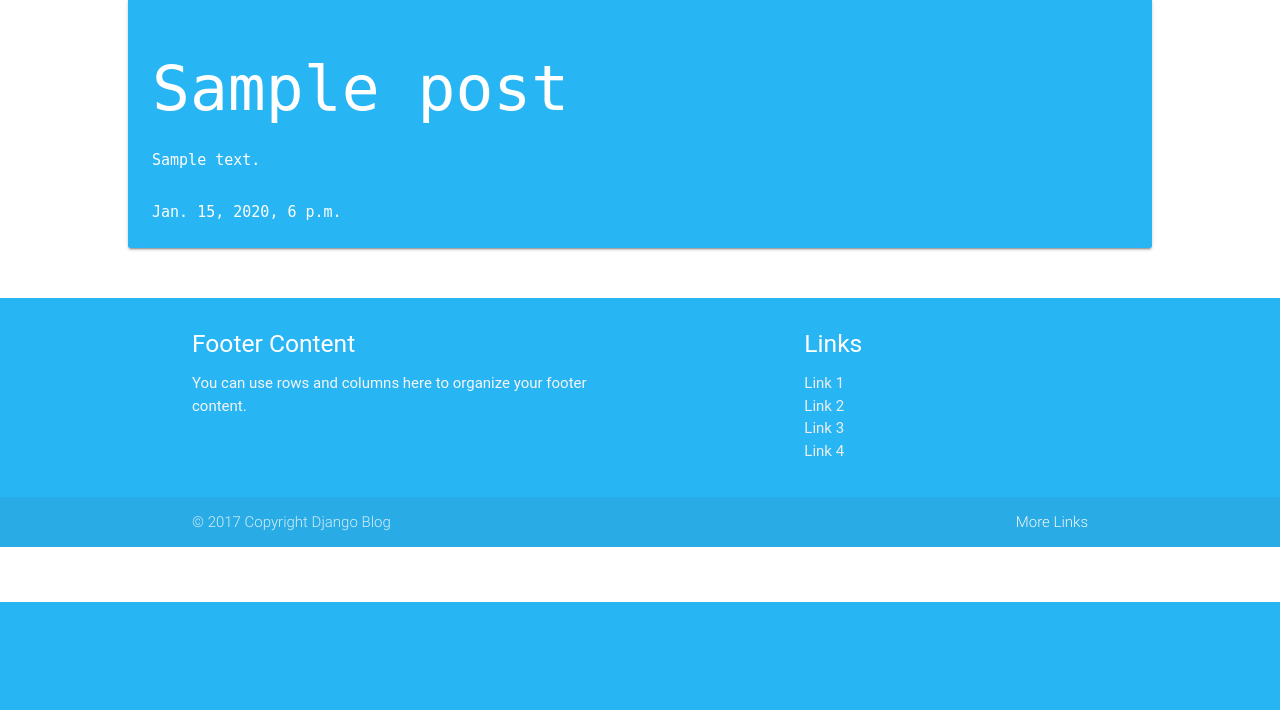
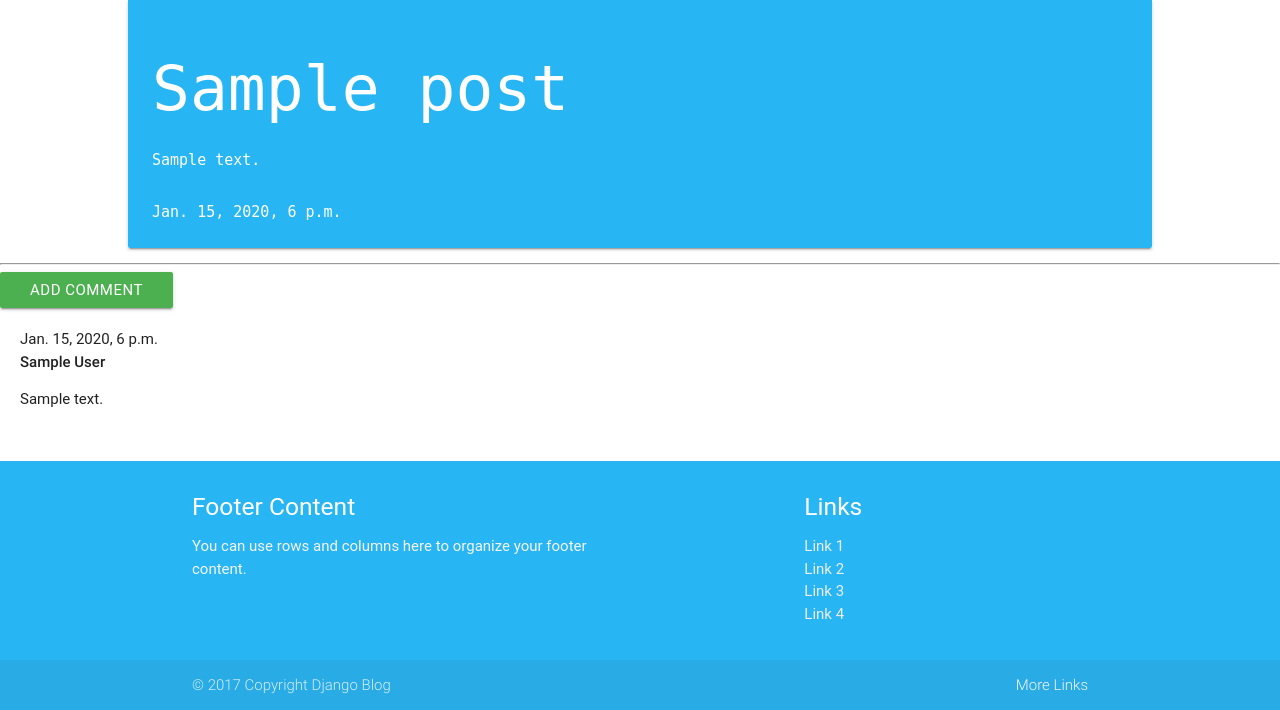
Before and after one commit to stefankaransingh/my-first-django-blog, a Django app: page /post/1/ in a window 1280 px wide. Shown: the part 198-908 px from the top of the page. Before the commit the page ends 800 px from the top, so only its background shows below. Run offline with Django 3.2, Linux system fonts and the light colour scheme; tables that the repository leaves empty hold one stand-in row (values such as "Sample post"); some libraries are stand-ins or nearby versions; some web fonts are replaced.

Commit message:
Added Comment Feature for the blog

```diff
--- a/mysite/blog/admin.py
+++ b/mysite/blog/admin.py
@@ -1,5 +1,6 @@
 from django.contrib import admin
-from .models import Post
+from .models import Post, Comment
 
 # Register your models here.
 admin.site.register(Post)
+admin.site.register(Comment)
--- a/mysite/blog/models.py
+++ b/mysite/blog/models.py
@@ -15,3 +15,19 @@ class Post(models.Model):
 
     def __str__(self):
         return self.title
+
+
+class Comment(models.Model):
+    post = models.ForeignKey('blog.Post',related_name='comments')
+    author = models.CharField(max_length=200)
+    text = models.TextField()
+    created_date = models.DateTimeField(default=timezone.now)
+    approved_comment = models.BooleanField(default=False)
+
+
+    def approve(self):
+        self.approved_comment = True
+        self.save()
+
+    def __str__(self):
+        return self.text
--- a/mysite/blog/static/css/blog.css
+++ b/mysite/blog/static/css/blog.css
@@ -59,3 +59,13 @@ footer.page-footer {
   padding-top: 20px !important;
   background-color: #28b5f4 !important;
 }
+
+.card-form{
+  padding: 25px;
+
+}
+
+
+.comment {
+    margin: 20px 0px 20px 20px;
+}
--- a/mysite/blog/templates/blog/post_detail.html
+++ b/mysite/blog/templates/blog/post_detail.html
@@ -28,4 +28,16 @@
     </div>
   </div>
 </div>
+<hr>
+<a class="btn waves-effect waves-light green" href="{% url 'add_comment_to_post' pk=post.pk %}">Add comment</a>
+{% for comment in post.comments.all %}
+    <div class="comment">
+        <div class="date">{{ comment.created_date }}</div>
+        <strong>{{ comment.author }}</strong>
+        <p>{{ comment.text|linebreaks }}</p>
+    </div>
+{% empty %}
+    <p>No comments here yet :(</p>
+{% endfor %}
+
 {% endblock %}
--- a/mysite/blog/templates/blog/post_list.html
+++ b/mysite/blog/templates/blog/post_list.html
@@ -11,6 +11,7 @@
                     <p>{{post.text|linebreaksbr}}</p>
                   </div>
                   <div class="card-action">
+                    <a href="{% url 'post_detail' pk=post.pk %}">Comments: {{post.comments.count}} </a>
                     <p>published: {{post.published_date}}</p>
                   </div>
                 </div>
--- a/mysite/blog/urls.py
+++ b/mysite/blog/urls.py
@@ -8,5 +8,6 @@ urlpatterns =[
     url(r'^post/(?P<pk>\d+)/edit/$',views.post_edit,name='post_edit'),
     url(r'^drafts/$',views.post_draft_list,name='post_draft_list'),
     url(r'^post/(?P<pk>\d+)/publish/$',views.post_publish,name='post_publish'),
-    url(r'^post/(?P<pk>\d+)/remove/$',views.post_remove,name='post_remove')
+    url(r'^post/(?P<pk>\d+)/remove/$',views.post_remove,name='post_remove'),
+    url(r'^post/(?P<pk>\d+)/comment/$',views.add_comment_to_post,name='add_comment_to_post')
 ]
--- a/mysite/blog/views.py
+++ b/mysite/blog/views.py
@@ -1,7 +1,7 @@
 from django.shortcuts import render,get_object_or_404,redirect
 from django.utils import timezone
 from .models import Post
-from .forms import PostForm
+from .forms import PostForm, CommentForm
 from django.contrib.auth.decorators import  login_required
 
 def post_list(request):
@@ -58,3 +58,18 @@ def post_remove(request,pk):
     post = get_object_or_404(Post,pk=pk)
     post.delete()
     return redirect('post_list')
+
+
+
+def add_comment_to_post(request,pk):
+    post =get_object_or_404(Post,pk=pk)
+    if request.method == "POST":
+        form = CommentForm(request.POST)
+        if form.is_valid():
+            comment = form.save(commit=False)
+            comment.post = post
+            comment.save()
+            return redirect('post_detail',pk=post.pk)
+    else:
+        form = CommentForm()
+        return render(request,'blog/add_comment_to_post.html',{'form':form})
```
Also changed, not shown: mysite/blog/forms.py (+7 -1 lines), mysite/blog/templates/blog/add_comment_to_post.html (added, +13 -0 lines), mysite/blog/migrations/0004_comment.py (added), mysite/blog/migrations/0005_auto_20170726_1133.py (added).
